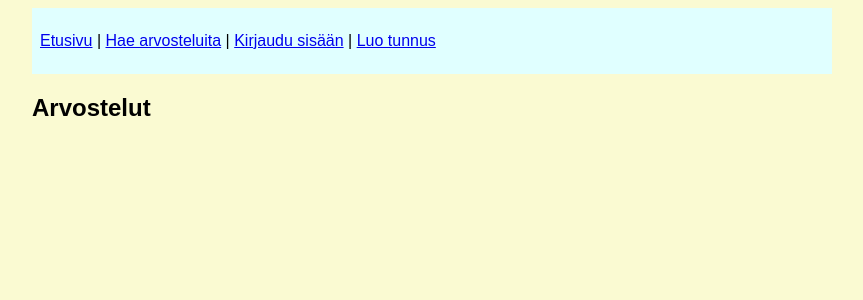
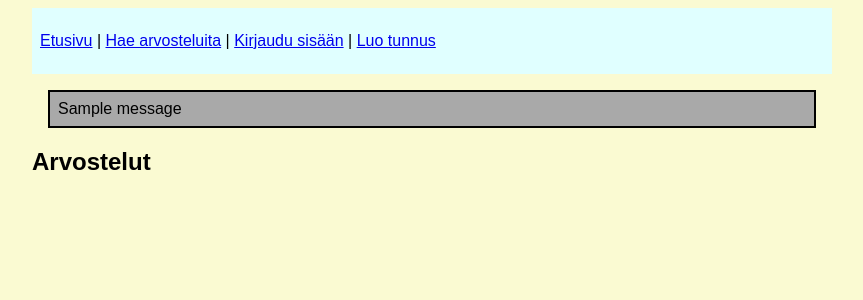
Before and after one commit to elmeskel/Kirja-arvostelut, a Flask app: page / in a window 1280 px wide. Shown: the part 157-457 px from the top of the page, without its empty margins (208-1071 px from the left). Run offline with Flask 3, Linux system fonts and the light colour scheme; one stand-in notice (Sample message) is shown; data that the repository does not hold is empty.

Commit message:
Improved error messaging

```diff
--- a/app.py
+++ b/app.py
@@ -2,7 +2,7 @@ import sqlite3
 import secrets
 import re
 from flask import Flask
-from flask import abort, redirect, render_template, request, session
+from flask import abort, flash, redirect, render_template, request, session
 import config
 import db
 import items
@@ -192,13 +192,15 @@ def create():
     password1 = request.form["password1"]
     password2 = request.form["password2"]
     if password1 != password2:
-        return "VIRHE: salasanat eivät ole samat"
+        flash("VIRHE: salasanat eivät ole samat")
+        return redirect("/register")
     try:
         users.create_user(username, password1)
     except sqlite3.IntegrityError:
-        return "VIRHE: tunnus on jo varattu"
-
-    return redirect("/login")
+        flash("VIRHE: tunnus on jo varattu")
+        return redirect("/register")
+    flash("Uuden käyttäjän luonti onnistui!")
+    return redirect("/")
 
 @app.route("/login", methods=["GET","POST"])
 def login():
@@ -214,9 +216,11 @@ def login():
                 session["user_id"] = user_id
                 session["username"] = username
                 session["csrf_token"] = secrets.token_hex(16)
+                flash("Tervetuloa "+username+"!")
                 return redirect("/")
             else:
-                return "VIRHE: väärä tunnus tai salasana"
+                flash("VIRHE: väärä tunnus tai salasana")
+                return redirect("/login")
 
 @app.route("/logout")
 def logout():
--- a/static/main.css
+++ b/static/main.css
@@ -24,3 +24,10 @@ body {
   padding: 0.2em 0.5em;
   background-color: lightgray;
 }
+
+.info {
+  border: 2px solid black;
+  margin: 1em;
+  padding: 0.5em;
+  background-color: darkgrey;
+}
--- a/templates/layout.html
+++ b/templates/layout.html
@@ -31,6 +31,11 @@
             {% endif %}
         </p>
     </div>
+    {% for message in get_flashed_messages() %}
+    <div class="info">
+        {{ message }}
+    </div>
+    {% endfor %}
 
     {% block content %}{% endblock %}
 
```
